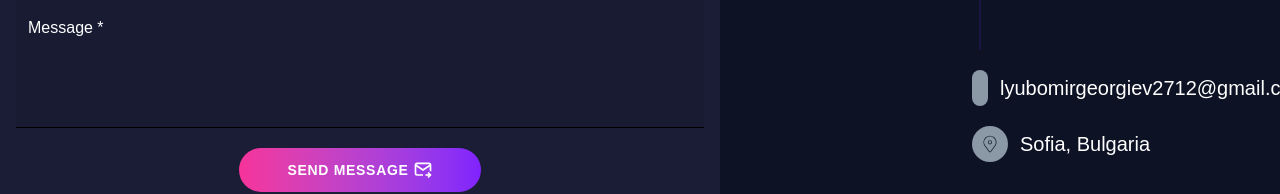
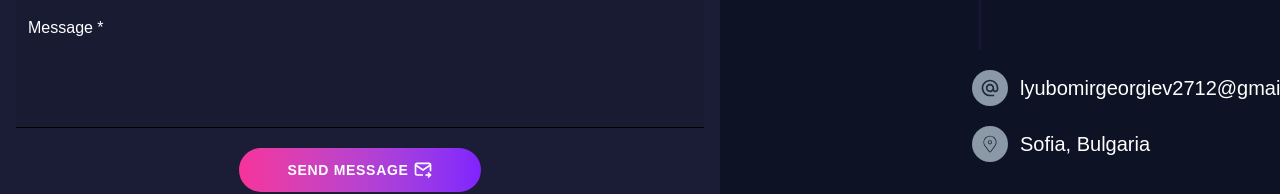
Before and after one commit to lyubomir2712/Portfolio, a React (Vite) app: page / in a window 1280 px wide. Shown: the part 4303-4497 px from the top of the page. Built offline with nearby package versions, Linux system fonts and the light colour scheme.

Commit message:
fixed in contacts some elements so they don't go out of page

```diff
--- a/src/Components/ContactSection/ContactSection.jsx
+++ b/src/Components/ContactSection/ContactSection.jsx
@@ -93,8 +93,8 @@ export default function ContactSection() {
 
                     <div className="contacts-buttons-container pl-[45%] w-[100%]">
                         <div className="email-location-container gap-5 flex flex-col">
-                            <motion.p
-                                className="text-sm md:text-xl flex items-center gap-3"
+                            <motion.span
+                                className="text-sm md:text-xl flex items-center gap-3 w-90"
                                 initial={{ opacity: 0, x: 30 }}
                                 animate={inView ? { opacity: 1, x: 0 } : { opacity: 0, x: 30 }}
                                 transition={{ duration: 0.8, delay: 0.2 }}
@@ -104,10 +104,10 @@ export default function ContactSection() {
                                     <path d="M12 2C6.48 2 2 6.48 2 12s4.48 10 10 10h5v-2h-5c-4.34 0-8-3.66-8-8s3.66-8 8-8 8 3.66 8 8v1.43c0 .79-.71 1.57-1.5 1.57s-1.5-.78-1.5-1.57V12c0-2.76-2.24-5-5-5s-5 2.24-5 5 2.24 5 5 5c1.38 0 2.64-.56 3.54-1.47.65.89 1.77 1.47 2.96 1.47 1.97 0 3.5-1.6 3.5-3.57V12c0-5.52-4.48-10-10-10zm0 13c-1.66 0-3-1.34-3-3s1.34-3 3-3 3 1.34 3 3-1.34 3-3 3z" />
                                 </svg>
                                 <span>lyubomirgeorgiev2712@gmail.com</span>
-                            </motion.p>
+                            </motion.span>
 
-                            <motion.p
-                                className="text-sm md:text-xl flex items-center gap-3"
+                            <motion.span
+                                className="text-sm md:text-xl flex items-center gap-3 w-90"
                                 initial={{ opacity: 0, x: 30 }}
                                 animate={inView ? { opacity: 1, x: 0 } : { opacity: 0, x: 30 }}
                                 transition={{ duration: 0.8, delay: 0.4 }}
@@ -121,7 +121,7 @@ export default function ContactSection() {
                                     </g>
                                 </svg>
                                 <span>Sofia, Bulgaria</span>
-                            </motion.p>
+                            </motion.span>
                         </div>
                     </div>
                 </div>
--- a/src/Components/EducationSection/EducationSection.jsx
+++ b/src/Components/EducationSection/EducationSection.jsx
@@ -32,7 +32,7 @@ export default function EducationSection() {
                 <motion.div
                     className="education-cell-two"
                     initial={{ opacity: 0, x: 60 }}
-                    animate={inView ? { opacity: 1, x: 0 } : { opacity: 0, x: 60 }}
+                    animate={inView ? { opacity: 1, x: 0 } : { opacity: 0, x: 40 }}
                     transition={{ duration: 1, delay: 0.2 }}
                 >
                     <Card date={"09/2022 - 01/2026"} title={"Software Engineering/Bachelor"} text={"University of Veliko Tarnovo"}/>
```
